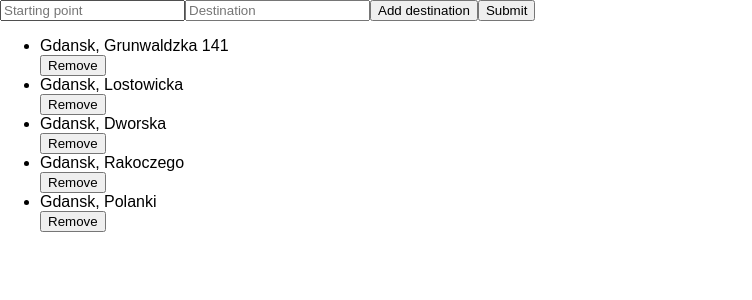
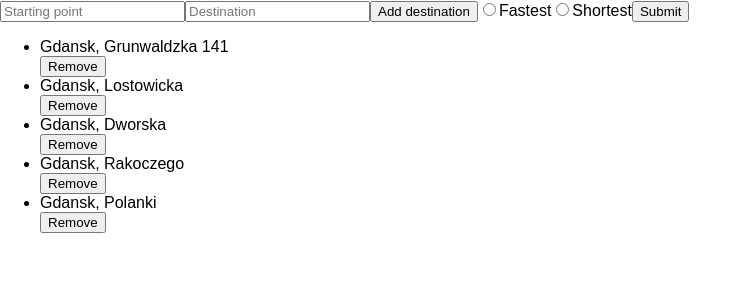
Before and after one commit to rob-now/route-finder--react, a React (Create React App) app: page / in a window 1280 px wide. Shown: the top 300 px of the page, without its empty margins (0-752 px from the left). Built offline with nearby package versions, Linux system fonts and the light colour scheme.

Commit message:
Added radio buttons for route optimization

```diff
--- a/src/components/FormView.js
+++ b/src/components/FormView.js
@@ -26,6 +26,24 @@ class FormView extends Component {
         >
           Add destination
         </button>
+        <input
+          id="radio-fastest"
+          type="radio"
+          name="optimization"
+          checked={this.props.optimization === 'fastest'}
+          value='fastest'
+          onChange={this.props.handleChange}
+        />
+        <label htmlFor="radio-fastest">Fastest</label>
+        <input
+          id="radio-shortest"
+          type="radio"
+          name="optimization"
+          checked={this.props.optimization === 'shortest'}
+          value="shortest"
+          onChange={this.props.handleChange}
+        />
+        <label htmlFor="radio-shortest">Shortest</label>
         <button
           onClick={this.props.handleSubmit}
         >
--- a/src/contexts/Form.js
+++ b/src/contexts/Form.js
@@ -40,7 +40,7 @@ export class FormProvider extends Component {
     totalDuration: null,
     totalDistanceAlt: null,
     totalDurationAlt: null,
-    optimization: 'shortest',
+    optimization: '',
     fetchedResult: null,
     fetchedResultAlt: null,
     fetching: false,
@@ -89,6 +89,7 @@ export class FormProvider extends Component {
       GoogleMapsLoader.load(function (google) {
         const directionsDisplay = new google.maps.DirectionsRenderer()
         const directionsPanel = document.getElementById('directionsPanel')
+        directionsPanel.innerText = ''
         directionsDisplay.setPanel(directionsPanel)
         if ((optimization === 'shortest' && totalDistance <= totalDistanceAlt) ||
           (optimization === 'fastest' && totalDuration <= totalDurationAlt)) {
@@ -102,11 +103,18 @@ export class FormProvider extends Component {
     handleSubmit: event => {
       event.preventDefault()
 
-      const {startingPoint, destinations, totalDistance, totalDistanceAlt, totalDuration, totalDurationAlt} = this.state
+      const {startingPoint, destinations, optimization, totalDistance, totalDistanceAlt, totalDuration, totalDurationAlt} = this.state
 
       if (startingPoint.trim() === '') {
         this.setState({
           formError: new Error('Starting point cannot be empty.')
+        })
+        return
+      }
+
+      if (optimization.trim() === '') {
+        this.setState({
+          formError: new Error('You have to choose route optimization (fastest or shortest).')
         })
         return
       }
```
